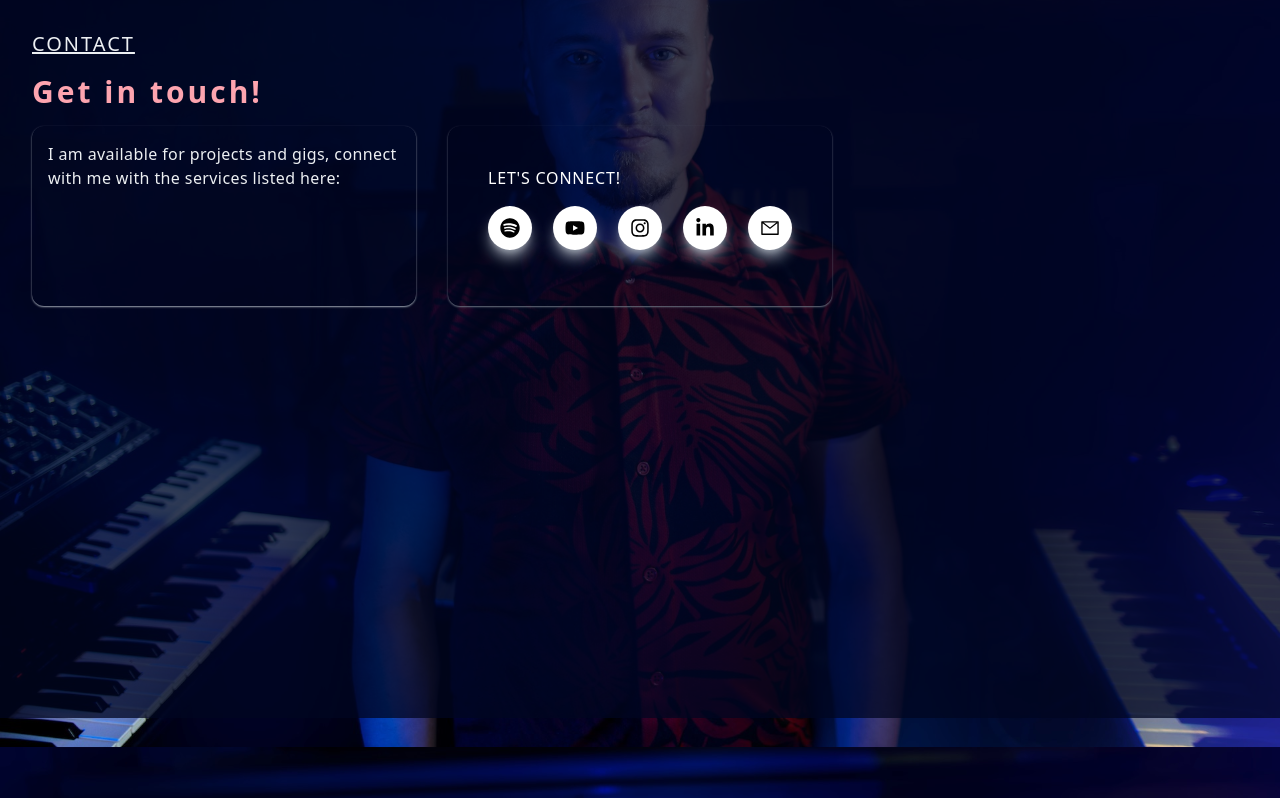
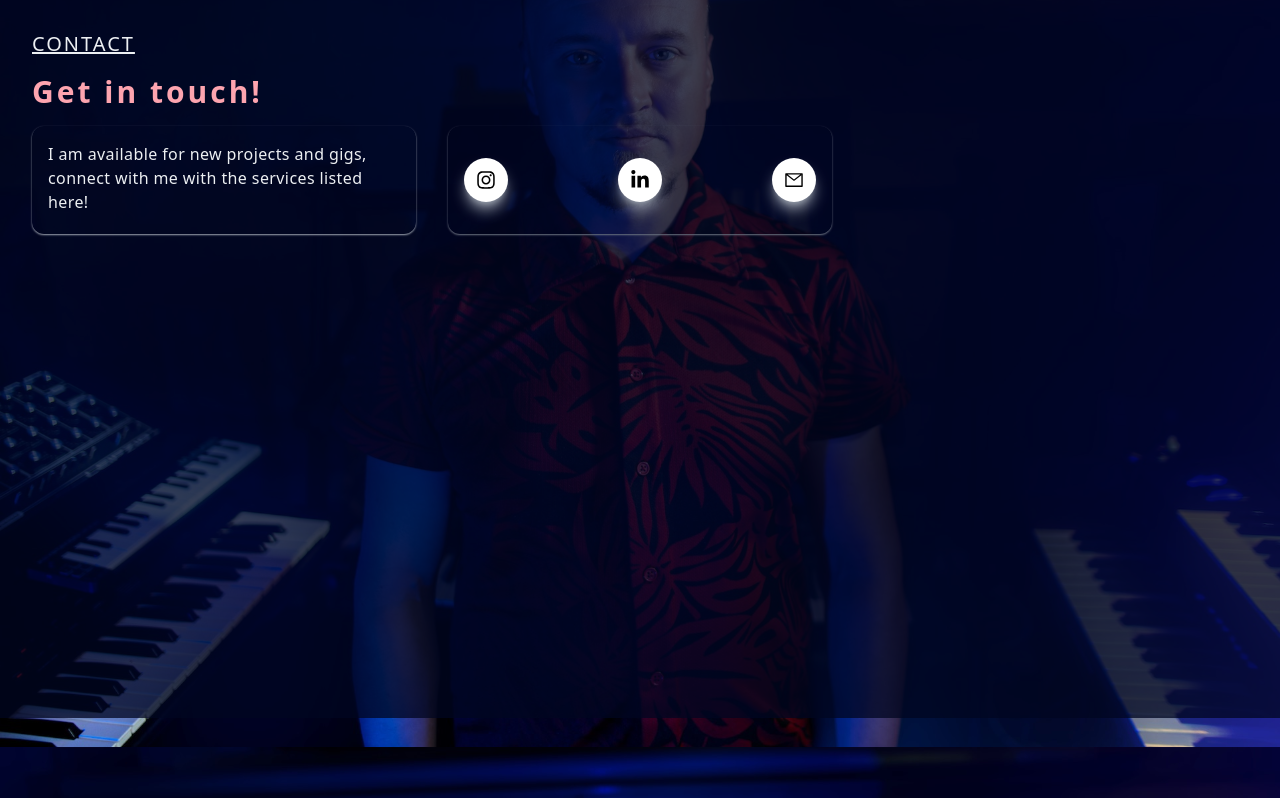
Before and after one commit to salomt/portfolio2023, a Next.js app: page / in a window 1280 px wide. Shown: the part 5443-6241 px from the top of the page. Built offline with nearby package versions, Linux system fonts and the light colour scheme.

Commit message:
changed contact site

```diff
--- a/src/components/Contact.jsx
+++ b/src/components/Contact.jsx
@@ -15,28 +15,18 @@ const Contact = () => {
                     <div className='grid lg:grid-cols-8 gap-8'>
                         {/* LEFT */}
                         <div className='col-span-8 lg:col-span-4 w-full shadow-sm shadow-gray-400 rounded-xl p-4'>
-                                <p>I am available for projects and gigs, connect with me with the services listed here:
+                                <p>I am available for new projects and gigs, connect with me with the services listed here!
                                 </p>
 
 
                         </div>
                         {/* RIGHT */}
                         <div className='col-span-8 lg:col-span-4 w-full h-auto shadow-sm shadow-gray-500 rounded-xl lg:p-4 pt-2'>
-                            <div className='p-2'>
+                            <div className=''> {/* p-2 */}
 
-                            <div className=' p-4'>
-                                    <p className=' text-white uppercase tracking-wider'>Let&#39;s connect!</p>
+                            <div className=''>
+                                   {/* <p className=' text-white uppercase tracking-wider'>Let&#39;s connect!</p>*/}
                                     <div className='flex items-center justify-between my-4 w-full'>
-                                        <div className='contact-icon'>
-                                            <a href='https://open.spotify.com/artist/4Zu0QLKCCz02GjpdBvSSi9?si=xJ7Uxx7FTGGNMfwKrYTrIg' target='_blank'>
-                                                <FaSpotify color='black' size={20}/>
-                                            </a>
-                                        </div>
-                                        <div className='contact-icon'>
-                                            <a href='https://www.youtube.com/channel/UCWC3h6X0fklYLBxCQTvGfnQs' target='_blank'>
-                                                <FaYoutube color='black' size={20}/>
-                                            </a>
-                                        </div>
                                         <div className='contact-icon'>
                                             <a href='https://www.instagram.com/t.salomaa/' target='_blank'>
                                                 <FaInstagram color='black' size={20}/>
```
